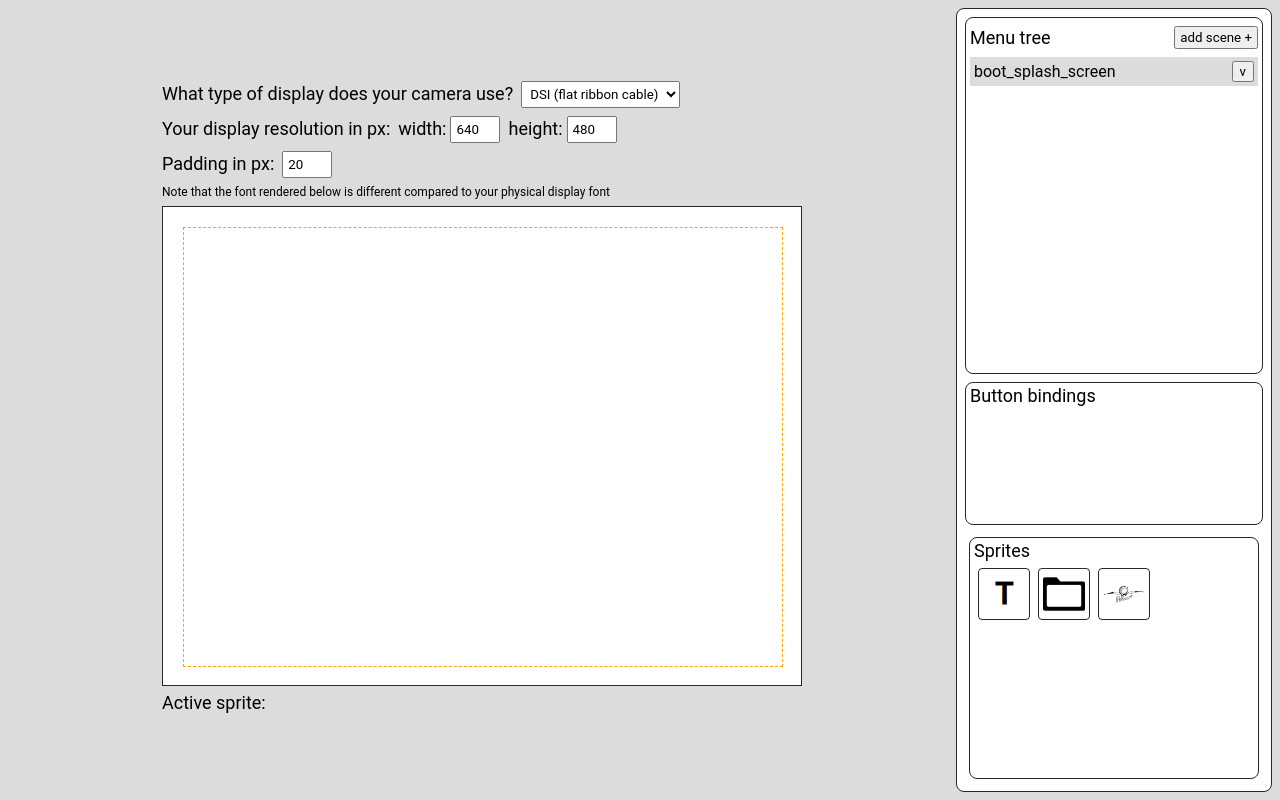
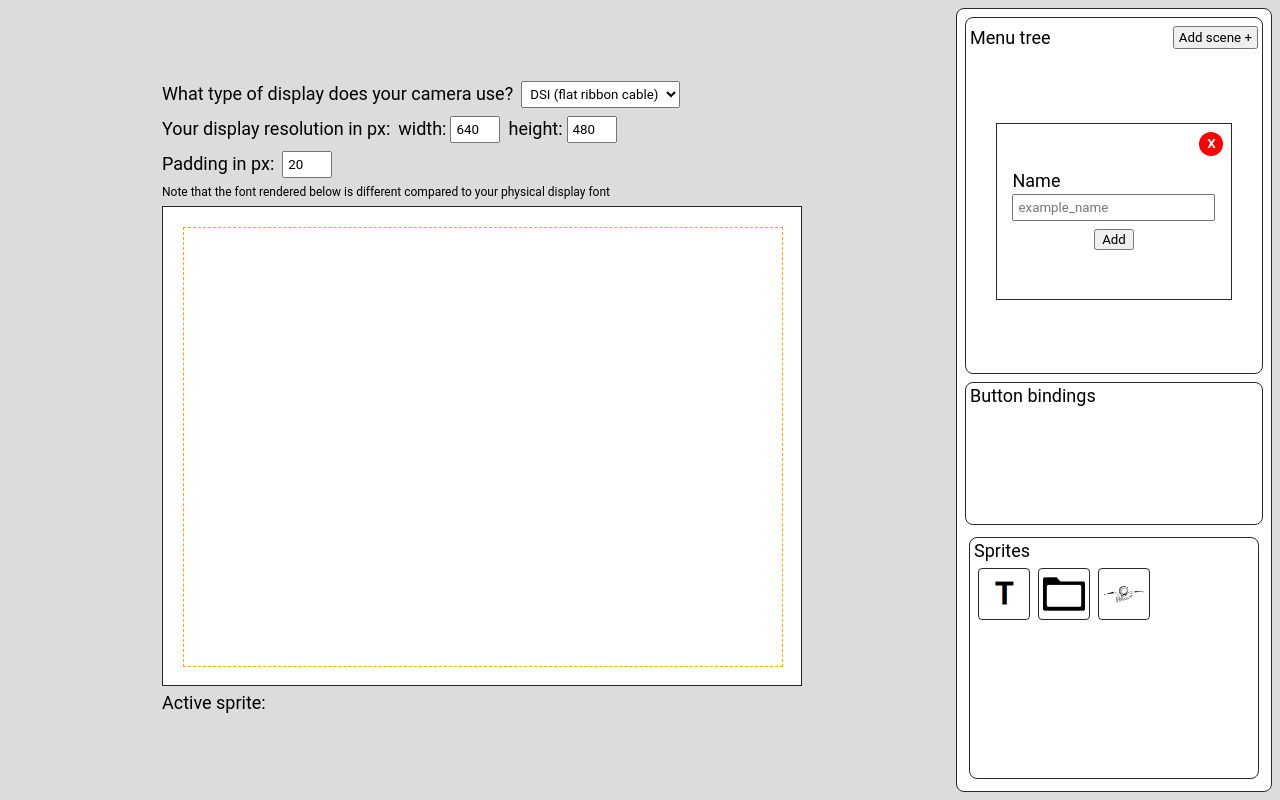
Before and after one commit to jdc-cunningham/pelicam, a React (Create React App) app in the folder src/menu-builder/app/: page / in a window 1280 px wide. Built offline with nearby package versions, Linux system fonts and the light colour scheme.

Commit message:
modal layout

```diff
--- a/src/menu-builder/app/src/components/MenuTree/MenuTree.js
+++ b/src/menu-builder/app/src/components/MenuTree/MenuTree.js
@@ -3,37 +3,38 @@ import './MenuTree.scss';
 
 const MenuTree = (props) => {
   const { sprites } = props;
+  const [showAddSceneModal, setShowAddSceneModal] = useState(true);
 
   const [menuScenes, setMenuScenes] = useState({
-    "boot_splash_screen": {
-      "background_type": "color",
-      // "background_color": "white", // optional, takes global bg color
-      "items": [
-        {
-          "name": "logo",
-          "type": "sprite",
-          "path": "sprites/logo.png",
-          "transparent": false,
-          "location": [60, 110],
-          "dimensions": [512, 215]
-        },
-        {
-          "name": "version",
-          "type": "text",
-          "font_size": "small",
-          "text": "ver 0.0.1",
-          "location": [260, 330],
-          "dimensions": [93, 33]
-        }
-      ]
-    }
+    // "boot_splash_screen": {
+    //   "background_type": "color",
+    //   // "background_color": "white", // optional, takes global bg color
+    //   "items": [
+    //     {
+    //       "name": "logo",
+    //       "type": "sprite",
+    //       "path": "sprites/logo.png",
+    //       "transparent": false,
+    //       "location": [60, 110],
+    //       "dimensions": [512, 215]
+    //     },
+    //     {
+    //       "name": "version",
+    //       "type": "text",
+    //       "font_size": "small",
+    //       "text": "ver 0.0.1",
+    //       "location": [260, 330],
+    //       "dimensions": [93, 33]
+    //     }
+    //   ]
+    // }
   });
 
   const renderMenuSceneTabs = () => (
     Object.keys(menuScenes).map(menuSceneName => (
       <div className="App__right-menu-tree-scene" title="click to view">
         <p>{menuSceneName}</p>
-        <button title="add sub-menu scene">v</button>
+        <button title="add sub-menu scene">+</button>
       </div>
     ))
   );
@@ -42,8 +43,19 @@ const MenuTree = (props) => {
     <div className="App__right-menu-tree">
       <div className="App__right-menu-tree-add-menu">
         <h2>Menu tree</h2>
-        <button>add scene +</button>
+        <button type="button">Add scene +</button>
       </div>
+      {
+        showAddSceneModal &&
+        <div className="App__right-menu-tree-add-scene-modal">
+          <button type="button" className="close" title="cancel">X</button>
+          <span>
+            <p>Name</p>
+            <input type="text" placeholder="example_name"/>
+          </span>
+          <button type="button" className="save">Add</button>
+        </div>
+      }
       <div className="App__right-menu-tree-scenes">
         {Object.keys(menuScenes).length > 0 && renderMenuSceneTabs()}
       </div>
--- a/src/menu-builder/app/src/components/MenuTree/MenuTree.scss
+++ b/src/menu-builder/app/src/components/MenuTree/MenuTree.scss
@@ -1,4 +1,5 @@
 .App__right-menu-tree {
+  position: relative;
   display: block;
   width: calc(100% - 1rem);
   height: 50%;
@@ -23,6 +24,50 @@
 
   button {
     padding: 0.125rem 0.25rem;
+    cursor: pointer;
+  }
+}
+
+.App__right-menu-tree-add-scene-modal {
+  position: absolute;
+  top: 25%;
+  left: 10%;
+  width: 80%;
+  height: 50%;
+  display: flex;
+  align-items: center;
+  justify-content: center;
+  flex-direction: column;
+  margin-top: 1rem;
+  z-index: 1;
+  border: 1px solid #282828;
+  font-size: 1.125rem;
+
+  button.close {
+    position: absolute;
+    top: 0.5rem;
+    right: 0.5rem;
+    display: flex;
+    align-items: center;
+    justify-content: center;
+    width: 1.5rem;
+    height: 1.5rem;
+    background-color: red;
+    color: white;
+    border-radius: 50%;
+    border: 0;
+    padding: 0.5rem;
+    font-weight: bold;
+    cursor: pointer
+  }
+
+  input {
+    padding: 0.25rem;
+    margin-top: 0.25rem;
+  }
+
+  button.save {
+    margin-top: 0.5rem;
     cursor: pointer;
   }
 }
```
Also changed, not shown: 1 other file (tests, documents, lock files or other folders).
